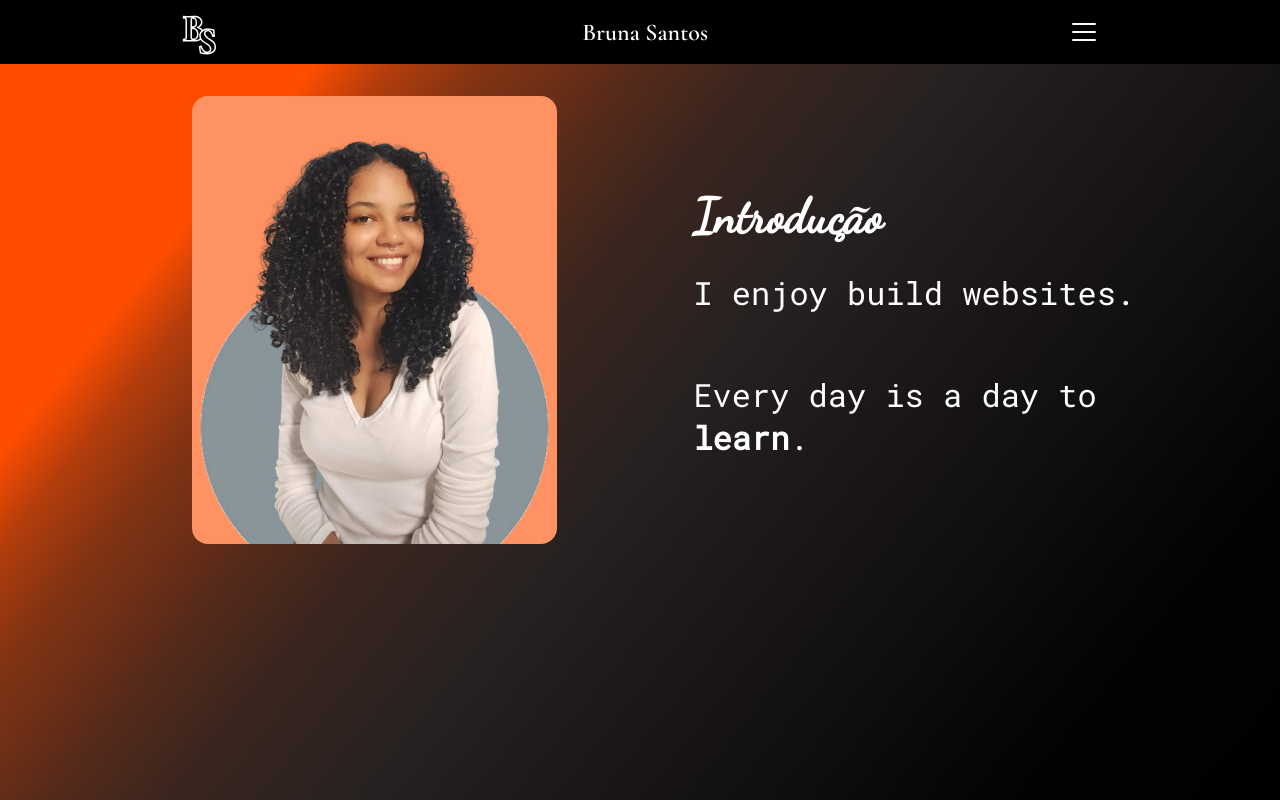
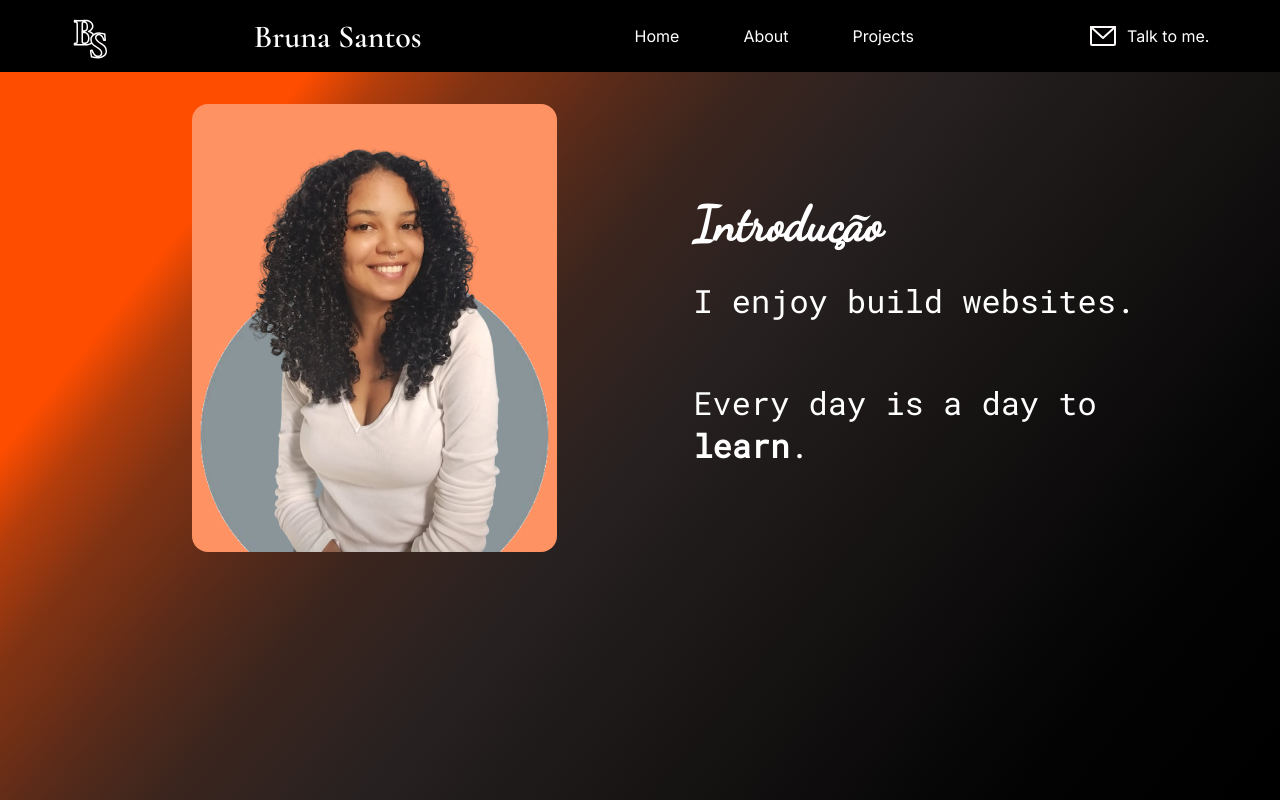
Before and after one commit to BRxBS/Portfolio, a React (Vite) app: page / in a window 1280 px wide. Built offline with nearby package versions, Linux system fonts and the light colour scheme.

Commit message:
media only

```diff
--- a/src/components/header/index.tsx
+++ b/src/components/header/index.tsx
@@ -1,6 +1,6 @@
 import "./styles.scss"
 import icon from '../../../public/icon.svg'
-import { List } from "phosphor-react"
+import { EnvelopeSimple, List, } from "phosphor-react"
 
 export function Header(){
 
@@ -9,7 +9,18 @@ export function Header(){
         <header>
             <img src={icon} alt="icon" />
             <h2>Bruna Santos</h2>
-            <List size={32} color="#fffafa" />
+            <List size={32} color="#fffafa" className="svgList" />
+
+            <ul>
+                <li> Home</li>
+                <li> About</li>
+                <li> Projects</li>
+            </ul>
+
+            <div className="contact-wrapper">
+            <EnvelopeSimple size={32} color="#fffafa"  className="svgEnvelope" />
+            <p>Talk to me.</p>
+            </div>
 
         </header>
     )
--- a/src/components/header/styles.scss
+++ b/src/components/header/styles.scss
@@ -15,5 +15,51 @@ header{
     h2{
         font-family: 'Cormorant Garamond', serif;
     }
+    ul{
+        display: none;
+    }
+    .contact-wrapper{
+        display: none;
+    }
 
 }
+
+@media only screen and (min-width: 800px) {
+    header{
+        height: 4.5rem;
+
+        img{
+            height: 4rem;
+        }
+        h2{
+            font-family: 'Cormorant Garamond', serif;
+            font-size: 2rem;
+        }
+        .svgList{
+            display: none;
+        }
+        ul{
+            font-family: 'Inter', sans-serif;
+            display: inline-flex;
+            list-style-type: none;
+            li{
+                margin: 0px 2rem;
+            }
+        }
+        .contact-wrapper{
+            display: flex;
+            align-items: center;
+            justify-content: space-between;
+            font-family: 'Inter', sans-serif;
+
+            p{
+            padding-left: 0.5rem;
+
+            }
+        }
+
+    }
+}
+@media only screen and (min-width: 1000px) {
+
+}
```
